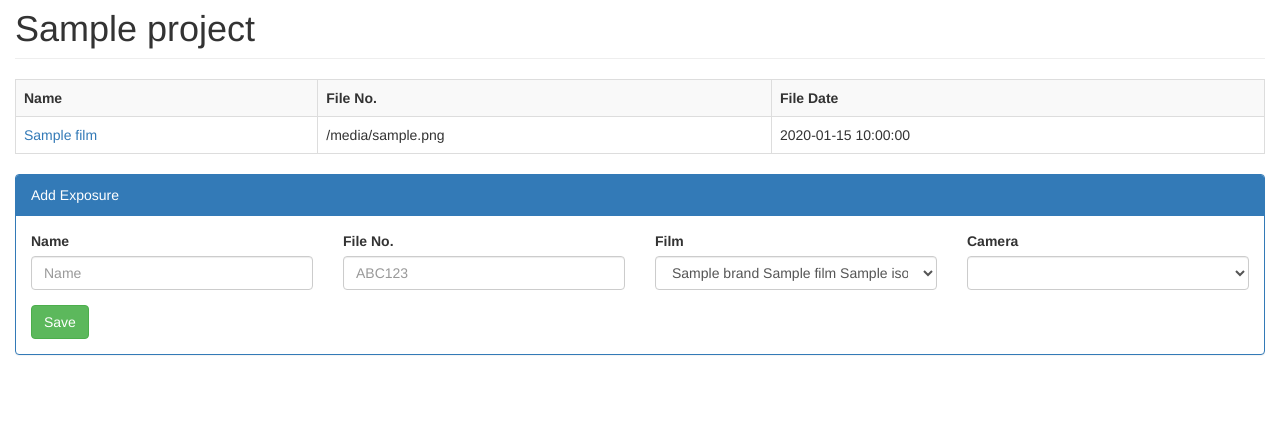
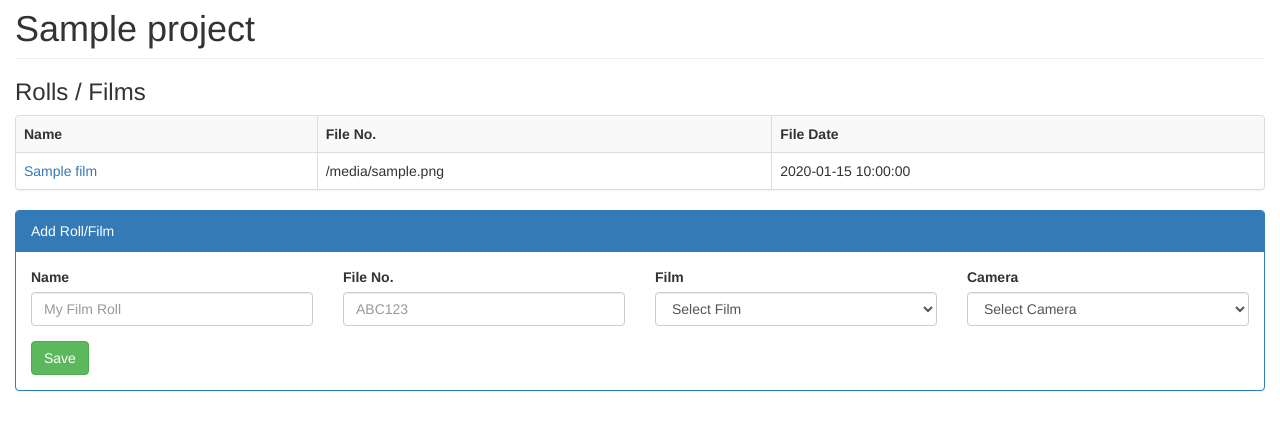
Before and after one commit to m00dawg/filmlog, a Flask app: template www/templates/project.html in a window 1280 px wide. Shown: the part 51-481 px from the top of the page. Run offline with Flask 2, Linux system fonts and the light colour scheme; the template is opened without the code that fills it: most values are stand-ins (such as "Sample title", 1, 10 or a date in 2020); parts of the project's set-up code (start-up, migrations or seed data) failed here and were passed over; some libraries are stand-ins or nearby versions.

Commit message:
Minor formatting

```diff
--- a/www/templates/film.html
+++ b/www/templates/film.html
@@ -4,6 +4,7 @@
   <div class="page-header"><h1>{{ film.title }} <small>{{ film.project }}</small></h1></div>
 
   <div class="panel panel-default">
+    <div class="panel-heading">Rolls/Films</div>
     <table class="table">
       <tr>
         <th>Film</th><td>{{ film.brand }} {{ film.filmName }}</td>
--- a/www/templates/project.html
+++ b/www/templates/project.html
@@ -3,6 +3,8 @@
 {% block content %}
   <h1 class="page-header">{{ project.name }}</h1>
 
+  <h3>Rolls / Films</h3>
+  <div class="panel panel-default">
     <table class="table table-striped table-bordered" id="films">
       <tr>
           <th>Name</th>
@@ -17,9 +19,10 @@
           </tr>
       {% endfor %}
     </table>
+  </div>
 
   <div class="panel panel-primary">
-    <div class="panel-heading">Add Exposure</div>
+    <div class="panel-heading">Add Roll/Film</div>
     <div class="panel-body">
       <form role="form" class="form-horizontal"
         action="/projects/{{ project.projectID }}"
@@ -27,7 +30,7 @@
         <div class="form-group">
           <div class="col-sm-3">
             <label>Name</label>
-            <input type="text" class="form-control" placeholder="Name" name="name" aria-describedby="Number">
+            <input type="text" class="form-control" placeholder="My Film Roll" name="name" aria-describedby="Number">
           </div>
           <div class="col-sm-3">
             <label>File No.</label>
@@ -36,6 +39,7 @@
           <div class="col-sm-3">
             <label>Film</label>
             <select class="form-control" name="filmType">
+                <option value=''>Select Film </option>
                 {% for film in filmTypes %}
                   <option value="{{ film.filmTypeID }}">{{ film.brand }} {{ film.name }} {{ film.iso }}</option>
                 {% endfor %}
@@ -44,7 +48,7 @@
           <div class="col-sm-3">
             <label>Camera</label>
             <select class="form-control" name="camera">
-                <option value=''> </option>
+                <option value=''>Select Camera</option>
                 {% for camera in cameras %}
                   <option value="{{ camera.cameraID }}">{{ camera.name }}</option>
                 {% endfor %}
```
Lines whose indentation alone changed are shown as unchanged.
